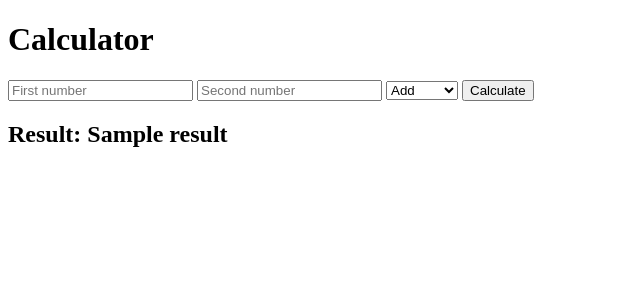
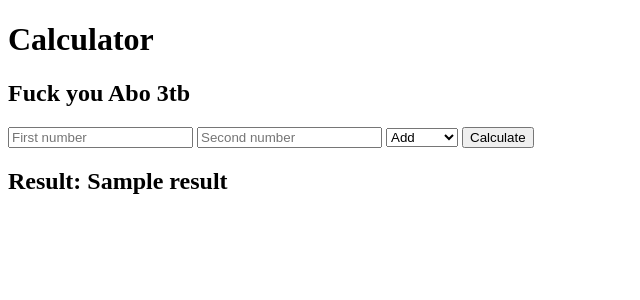
Before and after one commit to Mohammed-Alhaddad2003/Calculator, a Flask app: template templates/index.html in a window 1280 px wide. Shown: the top 300 px of the page, without its empty margins (0-640 px from the left). Run offline with Flask 3, Linux system fonts and the light colour scheme; the template is opened without the code that fills it: most values are stand-ins (such as "Sample title", 1, 10 or a date in 2020).

Commit message:
Update index.html

```diff
--- a/templates/index.html
+++ b/templates/index.html
@@ -5,6 +5,7 @@
 </head>
 <body>
     <h1>Calculator</h1>
+    <h2>Fuck you Abo 3tb</h2>
     <form action="/calculate" method="post">
         <input type="text" name="num1" placeholder="First number" required>
         <input type="text" name="num2" placeholder="Second number" required>
```
